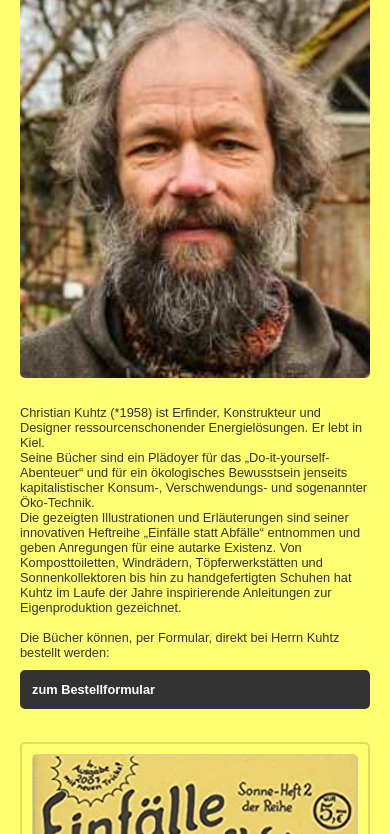
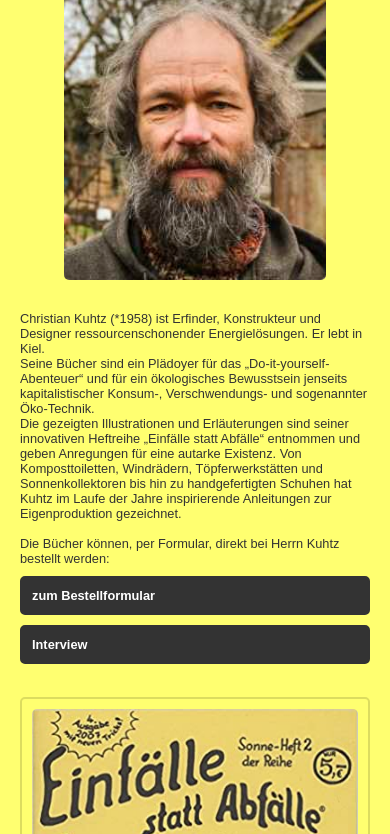
Before and after one commit to prim4t/christian-kuhtz.com, a plain HTML site: page index.html in a window 390 px wide. Shown: the part 167-1001 px from the top of the page. Drawn offline with Linux system fonts and the light colour scheme.

Commit message:
Update index.html

```diff
--- a/index.html
+++ b/index.html
@@ -137,7 +137,7 @@
 			}
 			.container img {
 				margin-right: 0;
-				width: 100%;
+				width: 75%;
 			}
 			.container p {
 				width: 100%;
@@ -155,7 +155,9 @@
           <img style="width: 100%" src="logo.png" alt="logo">
 
 	<div class="container">
+<center>
 		<img src="author.jpg" alt="Christian Kuhtz">
+</center>
         <p>
 <br>
 Christian Kuhtz (*1958) ist Erfinder, Konstrukteur und Designer ressourcenschonender Energielösungen. Er lebt in Kiel.
@@ -168,6 +170,7 @@ Die gezeigten Illustrationen und Erläuterungen sind seiner innovativen Heftreih
 Die Bücher können, per Formular, direkt bei Herrn Kuhtz bestellt werden:
 <br>
 <a href="einfaelle-statt-abfaelle-bestellformular.pdf" target="_blank">zum Bestellformular</a>
+<a href="https://www.youtube.com/watch?v=kdiBQyyE7Gs" target="_blank">Interview</a>
 </p>
 	</div>
 
```
